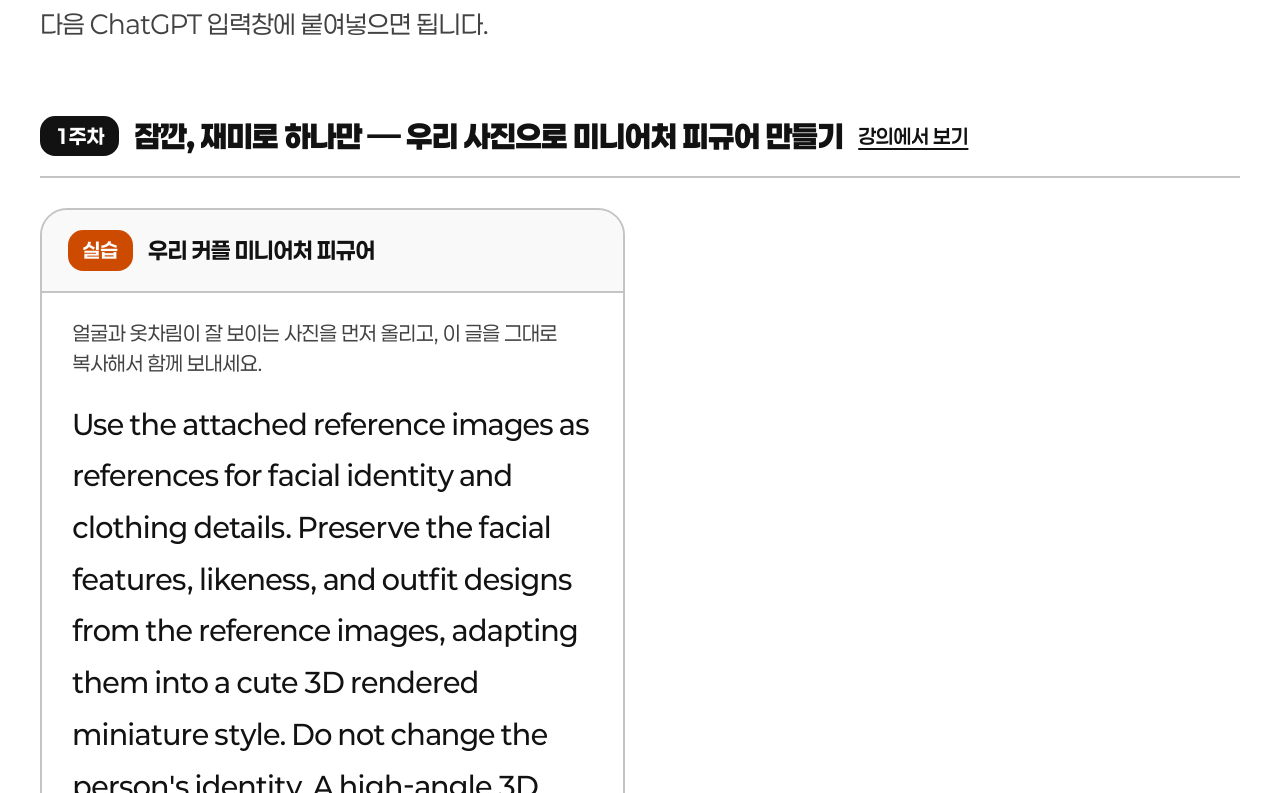
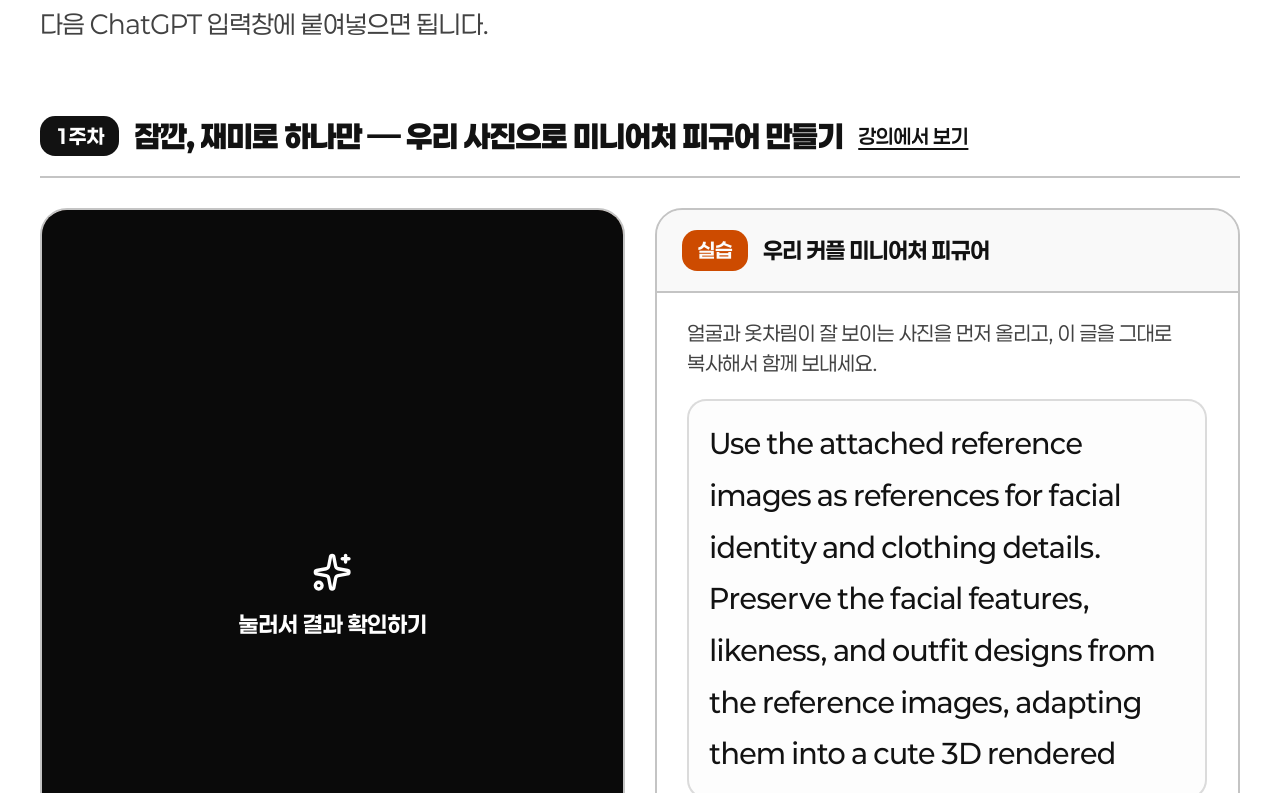
Before and after one commit to bitcory/class, a Next.js app: page /prompts in a window 1280 px wide. Shown: the part 407-1200 px from the top of the page. Built offline with nearby package versions, Linux system fonts and the light colour scheme.

Commit message:
123213
123

```diff
--- a/src/app/instructor/page.tsx
+++ b/src/app/instructor/page.tsx
@@ -25,15 +25,15 @@ export default function InstructorPage() {
     <div className="mx-auto w-full max-w-6xl px-4 py-14 sm:px-8 sm:py-20">
       {/* 프로필 */}
       <div className="flex flex-col items-start gap-7 sm:flex-row sm:items-center sm:gap-10">
-        {/* 정사각형 프로필 사진 — 위쪽 기준으로 잘라 얼굴이 잘리지 않게 한다 */}
-        <div className="relative aspect-square w-56 shrink-0 overflow-hidden rounded-3xl border-2 border-border bg-muted sm:w-80">
+        {/* 정사각형 프로필 사진 — 원본이 이미 1:1로 잘려 있어 그대로 채운다 */}
+        <div className="relative aspect-square w-56 shrink-0 overflow-hidden rounded-3xl border-2 border-border bg-neutral-950 sm:w-80">
           <Image
             src={instructor.photo}
             alt={`${instructor.name} 강사 사진`}
             fill
             priority
             sizes="(min-width: 640px) 320px, 224px"
-            className="object-cover object-top"
+            className="object-cover"
           />
           <span className="absolute inset-0 -z-10 flex items-center justify-center">
             <UserRound className="size-12 text-muted-foreground" aria-hidden />
@@ -59,7 +59,7 @@ export default function InstructorPage() {
       {/* 소개 */}
       <div className="mt-10 max-w-4xl space-y-4">
         {instructor.intro.map((p, i) => (
-          <p key={i} className="text-xl leading-relaxed">
+          <p key={i} className="text-xl leading-relaxed whitespace-pre-line">
             {p}
           </p>
         ))}
--- a/src/app/prompts/page.tsx
+++ b/src/app/prompts/page.tsx
@@ -2,6 +2,7 @@ import type { Metadata } from "next";
 import Link from "next/link";
 import { ClipboardList } from "lucide-react";
 import { PromptCard } from "@/components/prompt/prompt-card";
+import { RevealPhoto } from "@/components/prompt/reveal-photo";
 import { collectPrompts } from "@/lib/deck-types";
 import { weeks } from "@/content/course";
 
@@ -70,11 +71,18 @@ export default function PromptsPage() {
             </Link>
           </div>
 
-          <div className="mt-6 grid items-start gap-6 lg:grid-cols-2">
-            {g.items.map((p) => (
-              <PromptCard key={p.id} prompt={p} />
-            ))}
-          </div>
+          {g.items.length === 1 && g.items[0].image ? (
+            <div className="mt-6 grid gap-6 lg:grid-cols-2">
+              <RevealPhoto image={g.items[0].image} />
+              <PromptCard prompt={g.items[0]} scrollBody />
+            </div>
+          ) : (
+            <div className="mt-6 grid items-start gap-6 lg:grid-cols-2">
+              {g.items.map((p) => (
+                <PromptCard key={p.id} prompt={p} />
+              ))}
+            </div>
+          )}
         </section>
       ))}
     </div>
--- a/src/components/deck/slides/basic.tsx
+++ b/src/components/deck/slides/basic.tsx
@@ -85,9 +85,9 @@ export function PointSlide({ slide }: { slide: Of<"point"> }) {
       <h2 className={H2}>{slide.title}</h2>
       <p className={`mt-4 ${MEASURE} ${LEAD} font-semibold`}>{slide.lead}</p>
       {slide.body && (
-        <ul className="mt-6 space-y-3">
+        <ul className="mt-6 space-y-5">
           {slide.body.map((b, i) => (
-            <li key={i} className="flex gap-3 text-xl sm:text-2xl">
+            <li key={i} className="flex gap-3 text-xl leading-relaxed sm:text-2xl sm:leading-[1.7]">
               <span
                 className="mt-3 size-2.5 shrink-0 rounded-full bg-primary"
                 aria-hidden
--- a/src/components/deck/slides/practice.tsx
+++ b/src/components/deck/slides/practice.tsx
@@ -1,9 +1,9 @@
 "use client";
 
 import { useEffect, useState } from "react";
-import Image from "next/image";
 import { Check, ExternalLink, ThumbsDown, ThumbsUp } from "lucide-react";
 import { PromptCard } from "@/components/prompt/prompt-card";
+import { RevealPhoto } from "@/components/prompt/reveal-photo";
 import { HighlightText } from "@/components/deck/highlight-text";
 import type { Slide } from "@/lib/deck-types";
 import { cn } from "@/lib/utils";
@@ -230,20 +230,7 @@ export function PhotoPromptSlide({ slide }: { slide: Of<"photo-prompt"> }) {
       )}
 
       <div className="mt-6 grid gap-6 lg:grid-cols-2 lg:items-start">
-        <figure className="overflow-hidden rounded-2xl border-2 border-border">
-          <Image
-            src={slide.image.src}
-            alt={slide.image.alt}
-            width={900}
-            height={900}
-            className="h-auto w-full object-cover"
-          />
-          {slide.image.caption && (
-            <figcaption className="border-t-2 border-border bg-muted/60 px-4 py-3 text-base font-semibold text-muted-foreground">
-              {slide.image.caption}
-            </figcaption>
-          )}
-        </figure>
+        <RevealPhoto image={slide.image} />
 
         <PromptCard prompt={slide.prompt} scrollBody />
       </div>
--- /dev/null
+++ b/src/components/prompt/reveal-photo.tsx
@@ -0,0 +1,49 @@
+"use client";
+
+import { useState } from "react";
+import Image from "next/image";
+import { Sparkles } from "lucide-react";
+import { cn } from "@/lib/utils";
+
+/** 결과 사진을 바로 보여주지 않고, 눌러야 공개되는 사진 카드 */
+export function RevealPhoto({
+  image,
+}: {
+  image: { src: string; alt: string; caption?: string };
+}) {
+  const [revealed, setRevealed] = useState(false);
+
+  return (
+    <figure className="overflow-hidden rounded-2xl border-2 border-border">
+      <button
+        type="button"
+        onClick={() => setRevealed(true)}
+        disabled={revealed}
+        aria-label={revealed ? image.alt : `${image.alt} — 눌러서 결과 확인하기`}
+        className={cn(
+          "relative block w-full",
+          !revealed && "cursor-pointer",
+        )}
+      >
+        <Image
+          src={image.src}
+          alt={image.alt}
+          width={900}
+          height={900}
+          className="h-auto w-full object-cover"
+        />
+        {!revealed && (
+          <span className="absolute inset-0 flex flex-col items-center justify-center gap-3 bg-neutral-950 text-white">
+            <Sparkles className="size-8" aria-hidden />
+            <span className="text-lg font-bold">눌러서 결과 확인하기</span>
+          </span>
+        )}
+      </button>
+      {revealed && image.caption && (
+        <figcaption className="border-t-2 border-border bg-muted/60 px-4 py-3 text-base font-semibold text-muted-foreground">
+          {image.caption}
+        </figcaption>
+      )}
+    </figure>
+  );
+}
--- a/src/content/week-1.ts
+++ b/src/content/week-1.ts
@@ -51,24 +51,22 @@ export const week1: Week = {
         {
           era: "그다음",
           title: "애니콜, 접는 폴더폰",
-          desc: "전화와 문자가 전부였습니다.\n그마저도 처음엔 어려웠죠.",
+          desc: "전화와 문자가 전부였습니다.",
         },
         {
           era: "지금",
           title: "스마트폰",
-          desc: "카카오톡도 하시고 유튜브도 보십니다. \n어느새 익숙해졌습니다.",
+          desc: "카카오톡도 하시고 유튜브도 보십니다.",
         },
         {
           era: "이제",
           title: "AI",
-          desc: "다음 차례는 이것 하나뿐입니다. \n오늘부터 같이 배우시면 됩니다.",
+          desc: "이제는 AI를 배우실 단계입니다.",
           highlight: true,
         },
       ],
       quote:
         "처음 스마트폰을 사드렸을 때 아버지는 \"불편하고 답답해서 안 쓴다\"고 하셨습니다. \n그런데 지금은 AI와 대화하시고, 사진도 만드시고, 영상도 만드십니다.",
-      point:
-        "스마트폰도 처음엔 다 어려웠지만 지금은 잘 쓰시죠? AI도 똑같습니다.",
       notes: {
         time: "0~10분",
         say: [
@@ -90,11 +88,11 @@ export const week1: Week = {
       nav: "이렇게 가르칩니다",
       tone: "concept",
       type: "gallery",
-      title: "이미 342분이 이렇게 배우고 계십니다",
+      title: "이미 수백명이 저에게 AI를 배우시고 있습니다.",
       lead:
-        "저는 'AICREW' 아카데미를 운영하며, 보조강사 4명과 함께 342명의 수강생을 직접 가르치고 있습니다. EBS에서 경기영상고 학생들도 가르쳤습니다.",
+        "저는 'AICREW' 아카데미를 운영하며, 4명의 보조강사와 340명의 수강생을 가르치고 있습니다. EBS에서 경기영상고 학생들도 가르쳤습니다.",
       stats: [
-        { value: "342명", label: "직접 가르치고 있는 수강생" },
+        { value: "340명", label: "직접 가르치고 있는 수강생" },
         { value: "4명", label: "함께하는 보조강사" },
         { value: "EBS", label: "경기영상고 3학년 특강 진행" },
       ],
--- a/src/lib/deck-types.ts
+++ b/src/lib/deck-types.ts
@@ -200,6 +200,8 @@ export type CollectedPrompt = PromptItem & {
   weekTitle: string;
   slideId: string;
   slideTitle: string;
+  /** photo-prompt 슬라이드에서 왔다면 함께 보여줄 사진 */
+  image?: { src: string; alt: string; caption?: string };
 };
 
 export function collectPrompts(weeks: Week[]): CollectedPrompt[] {
@@ -221,6 +223,7 @@ export function collectPrompts(weeks: Week[]): CollectedPrompt[] {
             weekTitle: w.title,
             slideId: s.id,
             slideTitle: s.title,
+            image: s.image,
           },
         ];
       return [];
```
Also changed, not shown: src/content/instructor.ts (+12 -18 lines), public/instructor-portrait.jpg.
